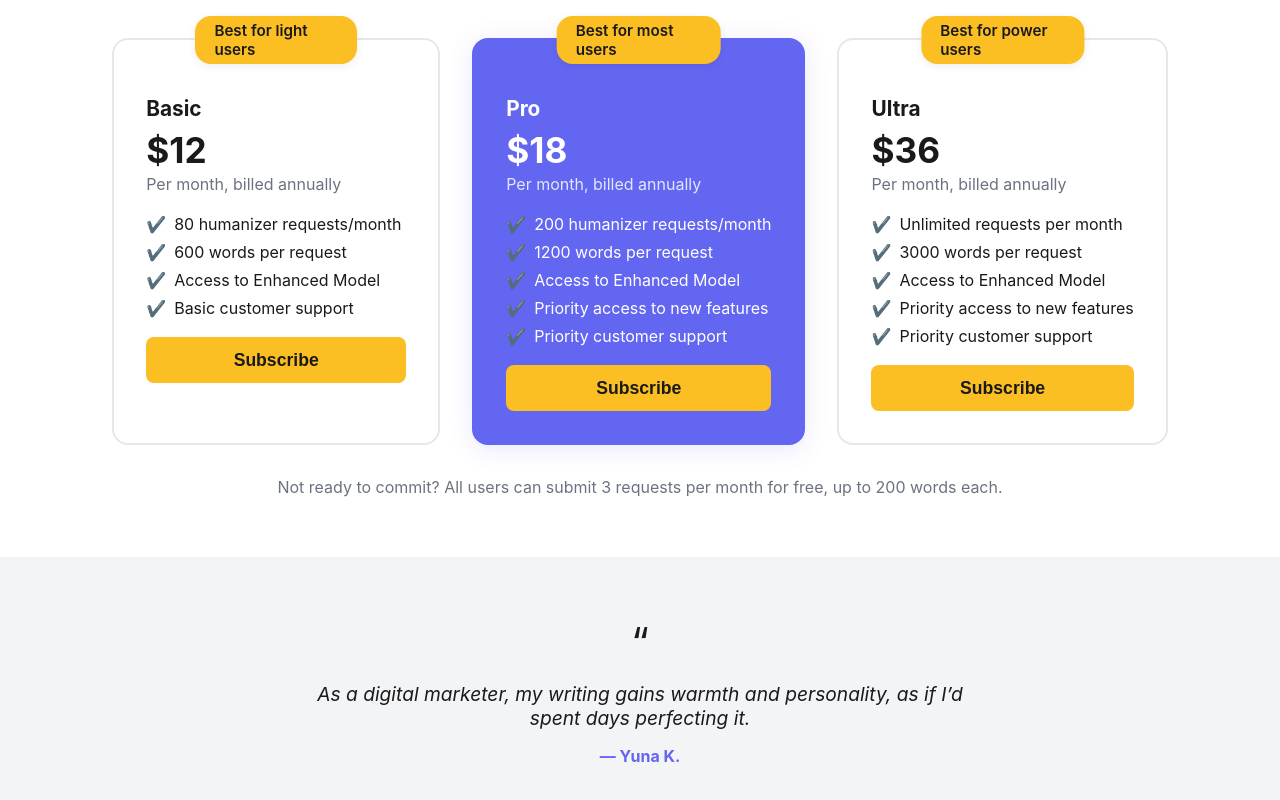
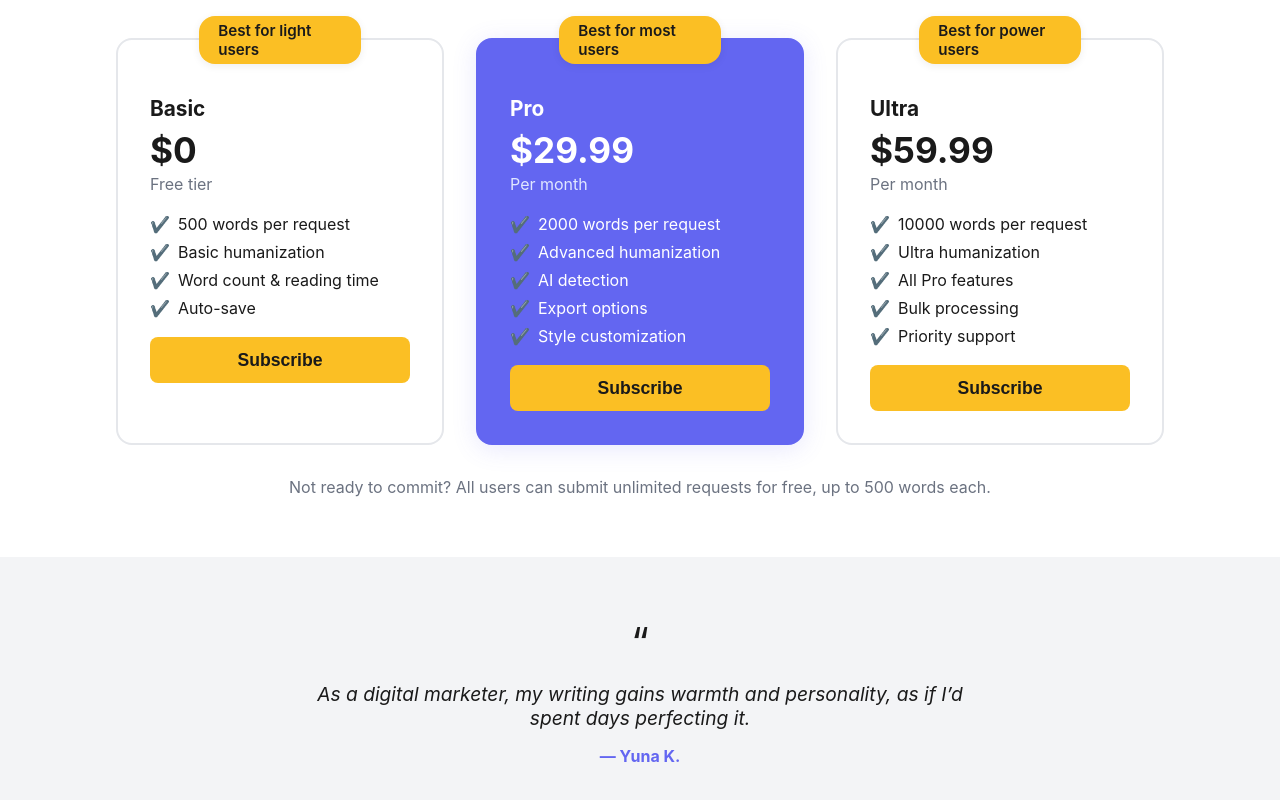
Before and after one commit to PeterWeber1/Notecraft.pro, a React (Create React App) app: page / in a window 1280 px wide. Shown: the part 2591-3391 px from the top of the page. Built offline with nearby package versions, Linux system fonts and the light colour scheme.

Commit message:
Update pricing to be consistent across site - Pro: .99, Ultra: .99

```diff
--- a/src/HomePage.js
+++ b/src/HomePage.js
@@ -792,9 +792,9 @@ function HomePage({
           <h2 style={{ textAlign: 'center', fontSize: '2rem', fontWeight: 'bold', marginBottom: '2.5rem' }}>Choose the plan that’s right for you.</h2>
           <div style={{ display: 'flex', flexWrap: 'wrap', gap: '2rem', justifyContent: 'center' }}>
             {[
-              { name: 'Basic', price: '$12', period: 'Per month, billed annually', features: ['80 humanizer requests/month', '600 words per request', 'Access to Enhanced Model', 'Basic customer support'], badge: 'Best for light users' },
-              { name: 'Pro', price: '$18', period: 'Per month, billed annually', features: ['200 humanizer requests/month', '1200 words per request', 'Access to Enhanced Model', 'Priority access to new features', 'Priority customer support'], badge: 'Best for most users', highlight: true },
-              { name: 'Ultra', price: '$36', period: 'Per month, billed annually', features: ['Unlimited requests per month', '3000 words per request', 'Access to Enhanced Model', 'Priority access to new features', 'Priority customer support'], badge: 'Best for power users' }
+              { name: 'Basic', price: '$0', period: 'Free tier', features: ['500 words per request', 'Basic humanization', 'Word count & reading time', 'Auto-save'], badge: 'Best for light users' },
+              { name: 'Pro', price: '$29.99', period: 'Per month', features: ['2000 words per request', 'Advanced humanization', 'AI detection', 'Export options', 'Style customization'], badge: 'Best for most users', highlight: true },
+              { name: 'Ultra', price: '$59.99', period: 'Per month', features: ['10000 words per request', 'Ultra humanization', 'All Pro features', 'Bulk processing', 'Priority support'], badge: 'Best for power users' }
             ].map((plan, i) => (
               <div key={i} style={{ background: plan.highlight ? theme.primary : theme.card, color: plan.highlight ? '#fff' : theme.text, borderRadius: '1rem', padding: '2rem', minWidth: '260px', maxWidth: '320px', border: `2px solid ${plan.highlight ? theme.primary : theme.border}`, boxShadow: plan.highlight ? '0 4px 24px rgba(99,102,241,0.15)' : 'none', position: 'relative' }}>
                 <div style={{ position: 'absolute', top: '-1.5rem', left: '50%', transform: 'translateX(-50%)', background: theme.accent, color: '#1a1a1a', borderRadius: '1rem', padding: '0.3rem 1.2rem', fontWeight: 600, fontSize: '0.95rem', boxShadow: '0 2px 8px rgba(0,0,0,0.07)' }}>{plan.badge}</div>
@@ -809,7 +809,7 @@ function HomePage({
             ))}
           </div>
           <div style={{ textAlign: 'center', color: theme.muted, marginTop: '2rem', fontSize: '1rem' }}>
-            Not ready to commit? All users can submit 3 requests per month for free, up to 200 words each.
+            Not ready to commit? All users can submit unlimited requests for free, up to 500 words each.
           </div>
         </div>
       </section>
--- a/src/SubscriptionManager.js
+++ b/src/SubscriptionManager.js
@@ -80,18 +80,18 @@ function SubscriptionManager({ children, isDarkMode = false }) {
     const features = {
       basic: {
         wordLimit: 500,
-        features: ['Basic formatting', 'Word count', 'Reading time', 'Auto-save'],
+        features: ['Basic humanization', 'Word count', 'Reading time', 'Auto-save'],
         price: 0
       },
       pro: {
         wordLimit: 2000,
-        features: ['Advanced formatting', 'AI detection', 'Export options', 'Style customization'],
-        price: 9.99
+        features: ['Advanced humanization', 'AI detection', 'Export options', 'Style customization'],
+        price: 29.99
       },
       ultra: {
         wordLimit: 10000,
-        features: ['Ultra formatting', 'All Pro features', 'Bulk processing', 'Priority support'],
-        price: 19.99
+        features: ['Ultra humanization', 'All Pro features', 'Bulk processing', 'Priority support'],
+        price: 59.99
       }
     };
     return features[plan];
@@ -270,13 +270,13 @@ function UpgradeForm({ onUpgrade, onClose, theme }) {
   const plans = [
     {
       name: 'Pro',
-      price: 9.99,
+      price: 29.99,
       features: ['2,000 words per document', 'AI detection', 'Export options', 'Style customization'],
       color: theme.accent
     },
     {
       name: 'Ultra',
-      price: 19.99,
+      price: 59.99,
       features: ['10,000 words per document', 'All Pro features', 'Bulk processing', 'Priority support'],
       color: '#8b5cf6'
     }
```
